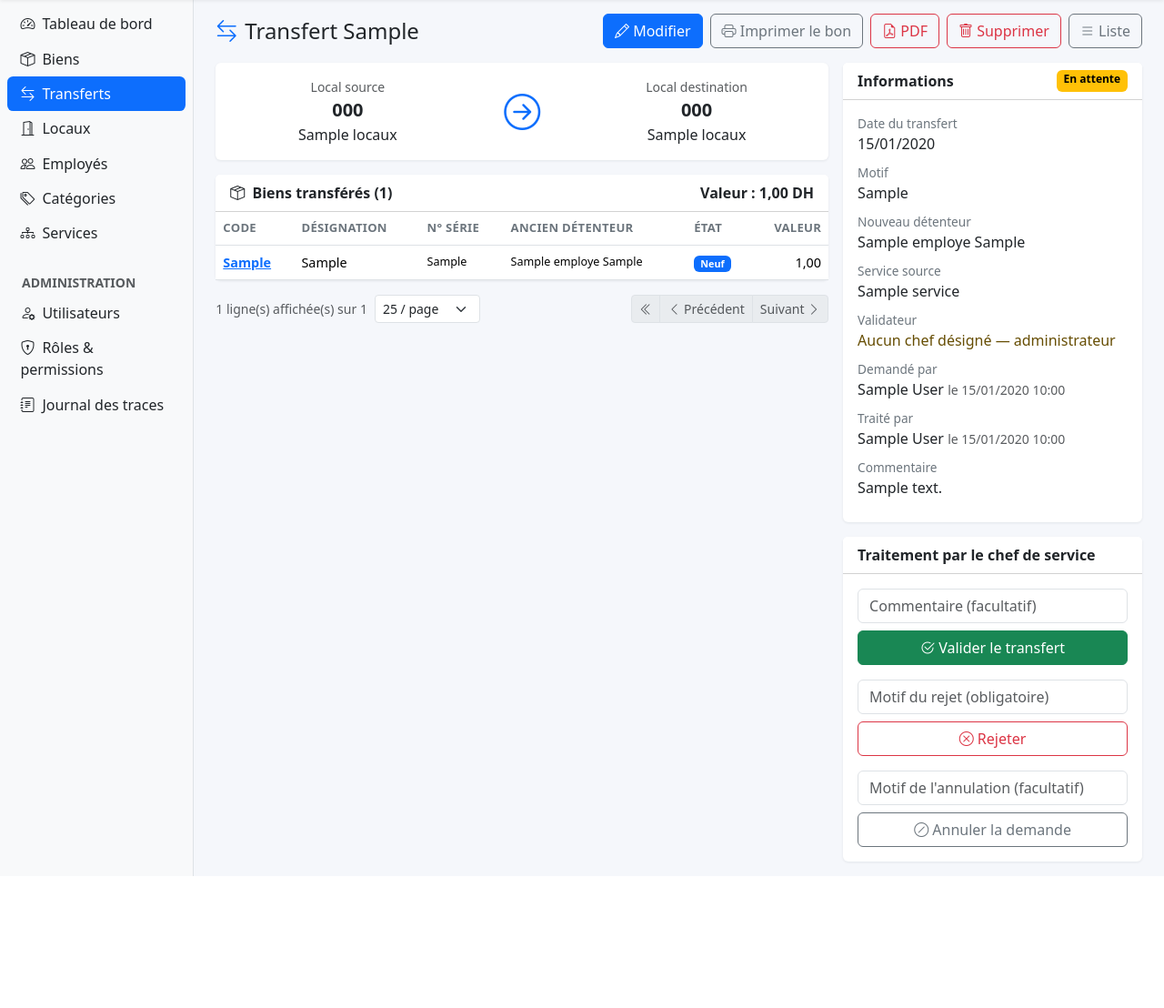
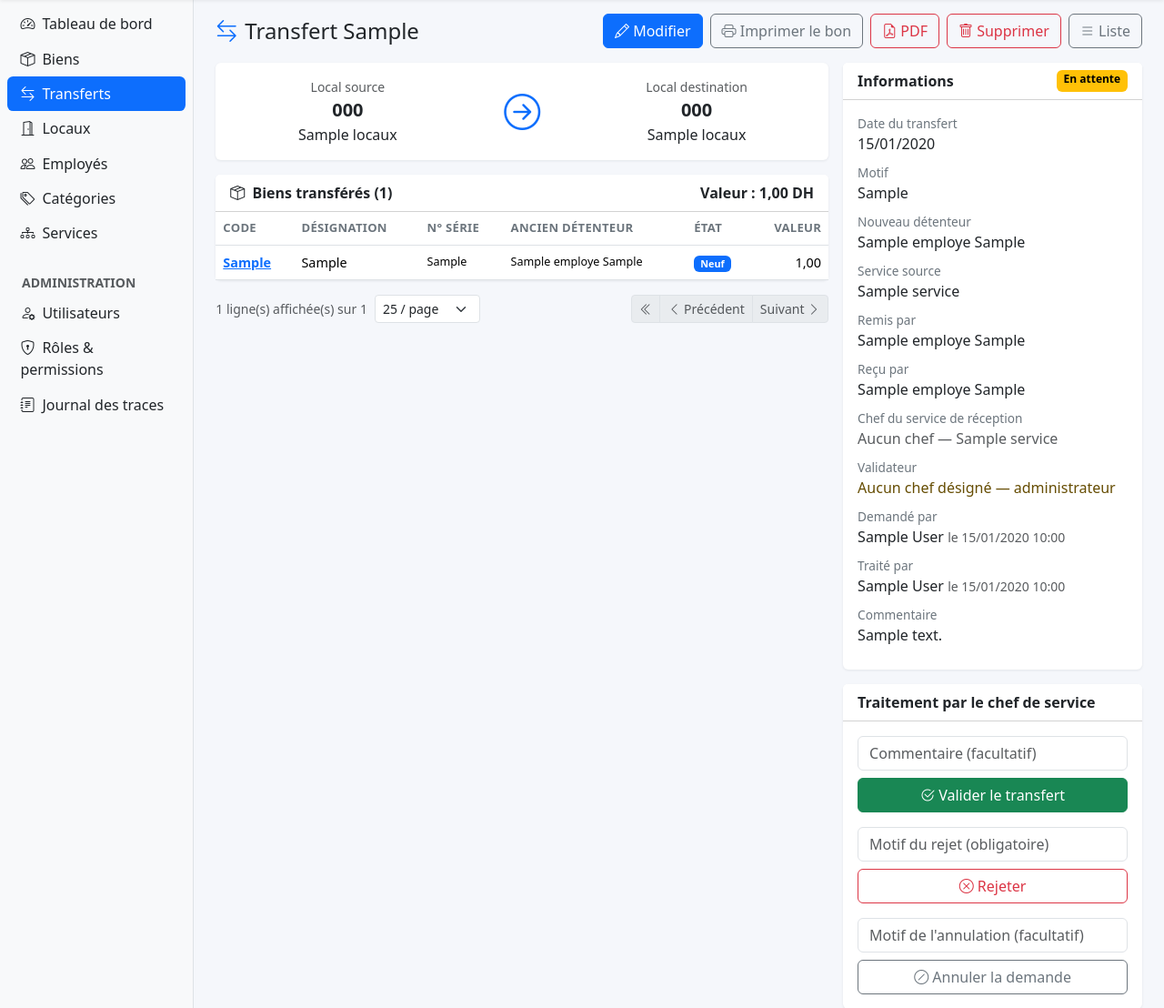
Before and after one commit to karrab/immo, a PHP site: page /immo/index.php?r=transferts.show&id=1 in a window 1280 px wide. Shown: the part 57-1165 px from the top of the page at 91% size. Before the commit the page ends 1020 px from the top, so only its background shows below. Run offline with PHP 8.4, Linux system fonts and the light colour scheme; the visitor is signed in with stand-in values (Sample User, id 1); tables that the repository leaves empty hold one stand-in row (values such as "Sample post").

Commit message:
Transferts : dévalidation par le chef de service et bon de transfert nominatif
- Bouton Dévalider (chef du service source, ou admin si pas de chef),
  motif obligatoire : les biens reviennent dans le local source avec leur
  ancien détenteur, la demande repasse en attente ; refusé si un bien a
  été déplacé, réaffecté ou engagé dans un autre transfert depuis
- Historique des biens et journal des traces de la dévalidation
- Nouveaux champs Remis par / Reçu par (reçu par = nouveau détenteur par
  défaut), migration 003
- Bon de transfert : services source et de réception, remis par, reçu
  par, chef du service source (validateur) et chef du service de
  réception, cadres de signature nominatifs

Co-Authored-By: Claude Opus 5.5 <noreply@anthropic.com>
Claude-Session: https://claude.ai/code/session_01SBq1xbwCGBgwGJ8PHuTEEk

```diff
--- a/app/Controllers/TransfertsController.php
+++ b/app/Controllers/TransfertsController.php
@@ -27,6 +27,10 @@ final class TransfertsController extends Controller
     private const SELECT = "SELECT t.*, ls.code AS source_code, ls.nom AS source_nom, ld.code AS dest_code, ld.nom AS dest_nom,
             ls.service_id AS source_service_id, ss.nom AS source_service,
             ch.id AS chef_source_id, CONCAT(ch.nom, ' ', ch.prenom) AS chef_source,
+            ld.service_id AS dest_service_id, sd.nom AS dest_service,
+            chd.id AS chef_dest_id, CONCAT(chd.nom, ' ', chd.prenom) AS chef_dest,
+            CONCAT(rp.nom, ' ', rp.prenom) AS remis_par, rp.fonction AS remis_par_fonction,
+            CONCAT(rc.nom, ' ', rc.prenom) AS recu_par, rc.fonction AS recu_par_fonction,
             CONCAT(ed.nom, ' ', ed.prenom) AS employe_dest, ud.nom_complet AS demandeur, ut.nom_complet AS traitant,
             (SELECT COUNT(*) FROM transfert_lignes tl WHERE tl.transfert_id = t.id) AS nb_biens
        FROM transferts t
@@ -34,6 +38,10 @@ final class TransfertsController extends Controller
        LEFT JOIN locaux ld ON ld.id = t.local_destination_id
        LEFT JOIN services ss ON ss.id = ls.service_id
        LEFT JOIN employes ch ON ch.chef_service_id = ls.service_id
+       LEFT JOIN services sd ON sd.id = ld.service_id
+       LEFT JOIN employes chd ON chd.chef_service_id = ld.service_id
+       LEFT JOIN employes rp ON rp.id = t.remis_par_id
+       LEFT JOIN employes rc ON rc.id = t.recu_par_id
        LEFT JOIN employes ed ON ed.id = t.employe_destination_id
        LEFT JOIN users ud ON ud.id = t.demande_par
        LEFT JOIN users ut ON ut.id = t.traite_par";
@@ -151,12 +159,19 @@ final class TransfertsController extends Controller
             'local_source_id'        => $this->int('local_source_id'),
             'local_destination_id'   => $this->int('local_destination_id'),
             'employe_destination_id' => $this->int('employe_destination_id'),
+            'remis_par_id'           => $this->int('remis_par_id'),
+            'recu_par_id'            => $this->int('recu_par_id'),
             'date_transfert'         => $this->date('date_transfert'),
             'motif'                  => $this->str('motif', 255),
         ];
+        // Par défaut, le nouveau détenteur réceptionne les biens
+        $d['recu_par_id'] ??= $d['employe_destination_id'];
         $biens = array_values(array_unique(array_filter(array_map('intval', (array) ($_POST['biens'] ?? [])))));
         $locaux = array_column(Ref::locaux(), 'id');
         $e = [];
+        $empIds = array_column(Ref::employes(), 'id');
+        if ($d['remis_par_id'] && !in_array($d['remis_par_id'], $empIds)) $e['remis_par_id'] = 'Employé invalide.';
+        if ($d['recu_par_id'] && !in_array($d['recu_par_id'], $empIds)) $e['recu_par_id'] = 'Employé invalide.';
         if (!in_array($d['local_source_id'], $locaux)) $e['local_source_id'] = 'Choisissez le local source.';
         if (!in_array($d['local_destination_id'], $locaux)) $e['local_destination_id'] = 'Choisissez le local de destination.';
         if ($d['local_source_id'] && $d['local_source_id'] === $d['local_destination_id']) $e['local_destination_id'] = 'La destination doit être différente de la source.';
@@ -341,7 +356,19 @@ final class TransfertsController extends Controller
      */
     private function canProcess(array $t): bool
     {
-        if ($t['statut'] !== 'en_attente' || !can('transferts.validate')) {
+        return $t['statut'] === 'en_attente' && $this->isSourceChef($t);
+    }
+
+    /** Dévalidation : même autorité que la validation (chef du service source). */
+    private function canUnvalidate(array $t): bool
+    {
+        return $t['statut'] === 'valide' && $this->isSourceChef($t);
+    }
+
+    /** L'utilisateur est-il le chef du service du local source (ou l'admin si ce service n'a pas de chef) ? */
+    private function isSourceChef(array $t): bool
+    {
+        if (!can('transferts.validate')) {
             return false;
         }
         $u = Auth::user();
@@ -366,7 +393,7 @@ final class TransfertsController extends Controller
         $lignes = $this->keyset($this->lignesSelect(), ['tl.transfert_id = ?'], [$t['id']], 'b.code_inventaire', 'code_inventaire', 'b.id', 'ASC');
         $valeur = (float) Database::value('SELECT COALESCE(SUM(b.valeur_acquisition),0) FROM transfert_lignes tl JOIN biens b ON b.id = tl.bien_id WHERE tl.transfert_id = ?', [$t['id']]);
         $this->render('transferts/show', ['title' => 'Transfert ' . $t['numero'], 't' => $t, 'lignes' => $lignes, 'valeur' => $valeur,
-            'canProcess' => $this->canProcess($t), 'canEdit' => $this->canEdit($t)]);
+            'canProcess' => $this->canProcess($t), 'canEdit' => $this->canEdit($t), 'canUnvalidate' => $this->canUnvalidate($t)]);
     }
 
     public function pdf(): void
@@ -449,6 +476,86 @@ final class TransfertsController extends Controller
         $this->redirect('transferts.show', ['id' => $t['id']]);
     }
 
+    /**
+     * Dévalide un transfert validé : les biens reviennent dans le local source avec
+     * leur ancien détenteur, et le transfert repasse « en attente » (modifiable,
+     * revalidable ou rejetable). Refusé si un bien a bougé depuis la validation.
+     */
+    public function devalider(): void
+    {
+        $this->requirePost();
+        $t = $this->find((int) $this->int('id'));
+        $id = (int) $t['id'];
+        if ($t['statut'] !== 'valide') {
+            flash('warning', 'Seul un transfert validé peut être dévalidé.');
+            $this->redirect('transferts.show', ['id' => $id]);
+        }
+        if (!$this->canUnvalidate($t)) {
+            http_response_code(403);
+            echo View::render('errors/403', ['title' => 'Accès refusé', 'message' => $t['chef_source']
+                ? "Seul le chef du service {$t['source_service']} ({$t['chef_source']}) peut dévalider ce transfert."
+                : "Le service du local source n'a pas de chef : seul l'administrateur peut dévalider ce transfert."]);
+            exit;
+        }
+        $motif = $this->str('commentaire', 200);
+        if (!$motif) {
+            flash('danger', 'Indiquez le motif de la dévalidation.');
+            $this->redirect('transferts.show', ['id' => $id]);
+        }
+        try {
+            $nb = Database::transaction(function () use ($id, $motif) {
+                $cur = Database::one('SELECT * FROM transferts WHERE id = ? FOR UPDATE', [$id]);
+                if (!$cur || $cur['statut'] !== 'valide') {
+                    throw new BusinessException('Ce transfert n\'est plus validé.');
+                }
+                $rows = Database::all(
+                    'SELECT b.id, b.code_inventaire, b.local_id, b.employe_id, tl.employe_source_id, l.code AS local_code
+                       FROM transfert_lignes tl JOIN biens b ON b.id = tl.bien_id LEFT JOIN locaux l ON l.id = b.local_id
+                      WHERE tl.transfert_id = ? FOR UPDATE', [$id]);
+                foreach ($rows as $b) {
+                    // Le bien doit être resté tel que le transfert l'a laissé
+                    if ((int) $b['local_id'] !== (int) $cur['local_destination_id']
+                        || (int) ($b['employe_id'] ?? 0) !== (int) ($cur['employe_destination_id'] ?? 0)) {
+                        throw new BusinessException("Le bien {$b['code_inventaire']} a été déplacé ou réaffecté depuis la validation"
+                            . ($b['local_code'] ? " (actuellement en {$b['local_code']})" : '') . ' : dévalidation impossible.');
+                    }
+                    $autre = Database::value(
+                        "SELECT t.numero FROM transfert_lignes tl JOIN transferts t ON t.id = tl.transfert_id
+                          WHERE tl.bien_id = ? AND t.id <> ? AND t.statut = 'en_attente' LIMIT 1", [$b['id'], $id]);
+                    if ($autre) {
+                        throw new BusinessException("Le bien {$b['code_inventaire']} fait partie du transfert en attente $autre : dévalidation impossible.");
+                    }
+                }
+                $src  = Database::value('SELECT code FROM locaux WHERE id = ?', [$cur['local_source_id']]);
+                $dest = Database::value('SELECT code FROM locaux WHERE id = ?', [$cur['local_destination_id']]);
+                foreach ($rows as $b) {
+                    Database::update('biens', [
+                        'local_id'   => $cur['local_source_id'],
+                        'employe_id' => $b['employe_source_id'],
+                        'updated_by' => Auth::id(),
+                    ], 'id = ?', [$b['id']]);
+                    Audit::bien((int) $b['id'], 'transfert', "Dévalidation du transfert {$cur['numero']} : retour $dest → $src", [
+                        'transfert_id' => $id, 'motif' => $motif,
+                        'local_id'     => [$cur['local_destination_id'], $cur['local_source_id']],
+                        'employe_id'   => [$b['employe_id'], $b['employe_source_id']],
+                    ]);
+                }
+                Database::update('transferts', [
+                    'statut' => 'en_attente', 'traite_par' => null, 'date_traitement' => null,
+                    'commentaire' => mb_substr('Dévalidé le ' . date('d/m/Y H:i') . ' par ' . (user()['nom_complet'] ?? '') . ' : ' . $motif, 0, 255),
+                ], 'id = ?', [$id]);
+                return count($rows);
+            });
+            Audit::log('devalidation', 'transferts', $id, "Dévalidation du transfert {$t['numero']} ($nb biens remis en {$t['source_code']})",
+                ['motif' => $motif, 'traite_par_precedent' => $t['traitant'], 'date_validation' => $t['date_traitement']]);
+            Cache::invalidate('transferts', 'biens', 'locaux', 'employes');
+            flash('success', "Transfert dévalidé : $nb bien(s) remis dans {$t['source_code']}. La demande est de nouveau en attente.");
+        } catch (BusinessException $e) {
+            flash('danger', $e->getMessage());
+        }
+        $this->redirect('transferts.show', ['id' => $id]);
+    }
+
     public function rejeter(): void
     {
         $this->changeStatut('rejete', 'rejet', 'Transfert rejeté.');
--- a/database/schema.sql
+++ b/database/schema.sql
@@ -259,6 +259,8 @@ CREATE TABLE transferts (
     local_source_id        INT UNSIGNED NOT NULL,
     local_destination_id   INT UNSIGNED NOT NULL,
     employe_destination_id INT UNSIGNED NULL,
+    remis_par_id           INT UNSIGNED NULL COMMENT 'Employé qui remet les biens (local source)',
+    recu_par_id            INT UNSIGNED NULL COMMENT 'Employé qui réceptionne les biens (local destination)',
     date_transfert         DATE         NOT NULL,
     motif                  VARCHAR(255) NOT NULL,
     statut                 ENUM('en_attente','valide','rejete','annule') NOT NULL DEFAULT 'en_attente',
@@ -275,11 +277,15 @@ CREATE TABLE transferts (
     KEY idx_tr_destination (local_destination_id, id),
     KEY idx_tr_date        (date_transfert, id),
     KEY idx_tr_emp_dest    (employe_destination_id),
+    KEY idx_tr_remis_par   (remis_par_id),
+    KEY idx_tr_recu_par    (recu_par_id),
     KEY idx_tr_demande     (demande_par),
     KEY idx_tr_traite      (traite_par),
     CONSTRAINT fk_tr_source  FOREIGN KEY (local_source_id)        REFERENCES locaux (id)   ON DELETE RESTRICT,
     CONSTRAINT fk_tr_dest    FOREIGN KEY (local_destination_id)   REFERENCES locaux (id)   ON DELETE RESTRICT,
     CONSTRAINT fk_tr_emp     FOREIGN KEY (employe_destination_id) REFERENCES employes (id) ON DELETE SET NULL,
+    CONSTRAINT fk_tr_remis   FOREIGN KEY (remis_par_id)           REFERENCES employes (id) ON DELETE SET NULL,
+    CONSTRAINT fk_tr_recu    FOREIGN KEY (recu_par_id)            REFERENCES employes (id) ON DELETE SET NULL,
     CONSTRAINT fk_tr_demande FOREIGN KEY (demande_par)            REFERENCES users (id)    ON DELETE SET NULL,
     CONSTRAINT fk_tr_traite  FOREIGN KEY (traite_par)             REFERENCES users (id)    ON DELETE SET NULL
 ) ENGINE=InnoDB DEFAULT CHARSET=utf8mb4 COLLATE=utf8mb4_unicode_ci;
--- a/views/layout/pdf.php
+++ b/views/layout/pdf.php
@@ -20,7 +20,8 @@
     .r, table.data th.r { text-align: right; } .c, table.data th.c { text-align: center; } .muted { color: #777; }
     .filters { margin: 0 0 8px; font-size: 8.5px; color: #555; }
     .total td { font-weight: bold; background: #e9f0fb !important; border-top: 1px solid #0d6efd; }
-    .sign { margin-top: 30px; } .sign td { width: 33%; padding: 6px; vertical-align: top; height: 60px; border: 0.5px solid #bbb; }
+    .sign { margin-top: 24px; page-break-inside: avoid; } .sign td { width: 33%; padding: 6px; vertical-align: top; height: 60px; border: 0.5px solid #bbb; }
+    .sign2 td { width: 50%; height: 105px; }
     .badge { padding: 1px 4px; border-radius: 3px; background: #eee; }
 </style>
 </head>
--- a/views/transferts/show.php
+++ b/views/transferts/show.php
@@ -35,6 +35,9 @@ $actions .= '<a class="btn btn-outline-secondary" href="' . e(url('transferts.in
                 <dt>Motif</dt><dd><?= e($t['motif']) ?></dd>
                 <dt>Nouveau détenteur</dt><dd><?= e($t['employe_dest']) ?: '—' ?></dd>
                 <dt>Service source</dt><dd><?= e($t['source_service']) ?: '—' ?></dd>
+                <dt>Remis par</dt><dd><?= e($t['remis_par']) ?: '<span class="text-body-secondary">—</span>' ?></dd>
+                <dt>Reçu par</dt><dd><?= e($t['recu_par']) ?: '<span class="text-body-secondary">—</span>' ?></dd>
+                <dt>Chef du service de réception</dt><dd><?= $t['chef_dest'] ? e($t['chef_dest']) . ' <span class="small text-body-secondary">(' . e($t['dest_service']) . ')</span>' : '<span class="text-body-secondary">' . ($t['dest_service'] ? 'Aucun chef — ' . e($t['dest_service']) : '—') . '</span>' ?></dd>
                 <dt>Validateur</dt><dd><?php if ($t['chef_source']): ?><i class="bi bi-person-badge text-primary"></i> <?= e($t['chef_source']) ?> <span class="small text-body-secondary">(chef de service)</span>
                     <?php else: ?><span class="text-warning-emphasis">Aucun chef désigné — administrateur</span><?php endif; ?></dd>
                 <dt>Demandé par</dt><dd><?= e($t['demandeur']) ?> <span class="small text-body-secondary">le <?= datetime_fr($t['created_at']) ?></span></dd>
@@ -44,6 +47,16 @@ $actions .= '<a class="btn btn-outline-secondary" href="' . e(url('transferts.in
                 <?php endif; ?>
             </dl></div>
         </div>
+        <?php if ($canUnvalidate): ?>
+        <div class="card border-danger mb-3"><div class="card-header bg-danger-subtle"><i class="bi bi-arrow-counterclockwise"></i> Dévalider le transfert</div><div class="card-body">
+            <p class="small text-body-secondary">Les biens retournent dans <strong><?= e($t['source_code']) ?></strong> avec leur ancien détenteur, et la demande repasse « en attente » (modifiable, revalidable ou rejetable). Impossible si un bien a été déplacé depuis.</p>
+            <form method="post" action="<?= e(url('transferts.devalider')) ?>" data-confirm="Dévalider le transfert <?= e($t['numero']) ?> ? Les <?= (int) $t['nb_biens'] ?> bien(s) seront remis dans <?= e($t['source_code']) ?>." data-confirm-label="Dévalider">
+                <?= csrf_field() ?><input type="hidden" name="id" value="<?= (int) $t['id'] ?>">
+                <input class="form-control mb-2" name="commentaire" placeholder="Motif de la dévalidation (obligatoire)" maxlength="200" required>
+                <button class="btn btn-outline-danger w-100"><i class="bi bi-arrow-counterclockwise"></i> Dévalider</button>
+            </form>
+        </div></div>
+        <?php endif; ?>
         <?php if ($t['statut'] === 'en_attente'): ?>
         <div class="card"><div class="card-header">Traitement par le chef de service</div><div class="card-body">
             <?php if ($canProcess): ?>
```
Also changed, not shown: views/pdf/transfert_bon.php (+21 -2 lines), views/transferts/form.php (+8 -0 lines), README.md, database/migrations/003_transfert_remise.sql (added).
